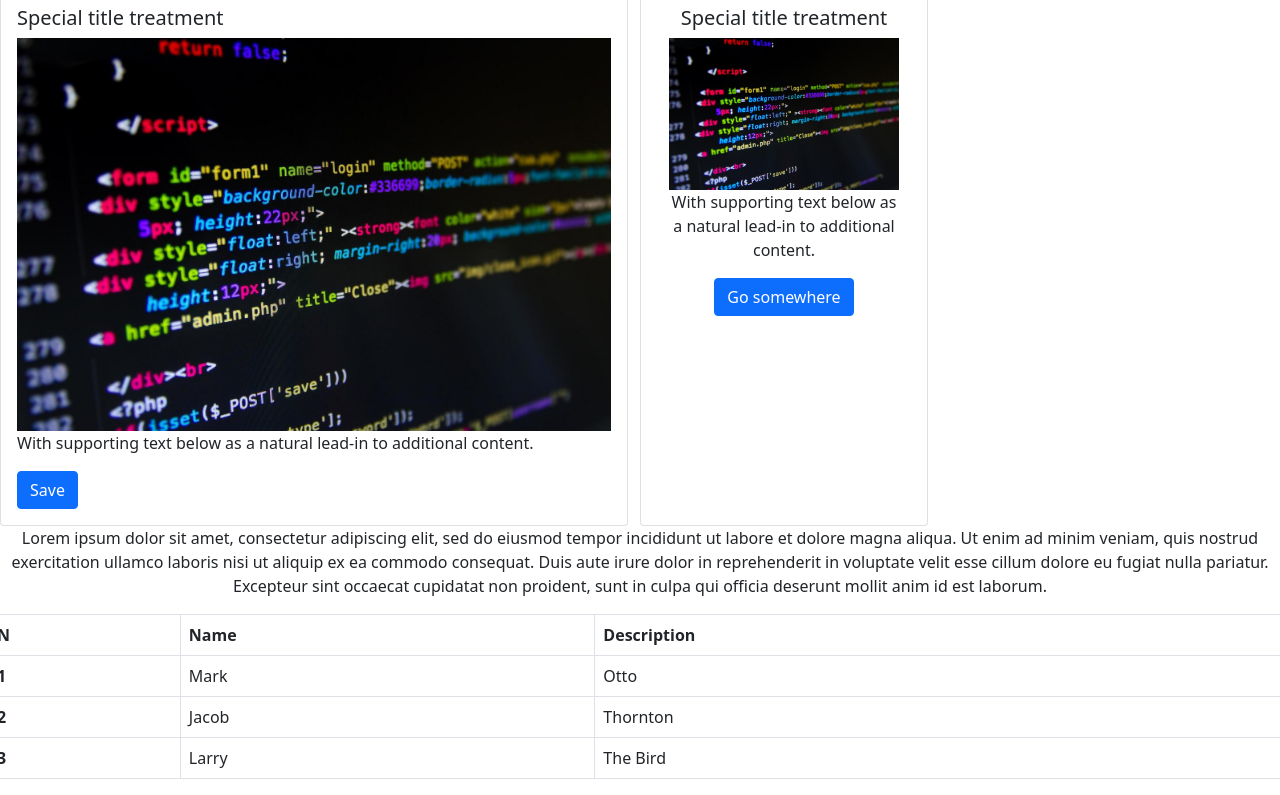
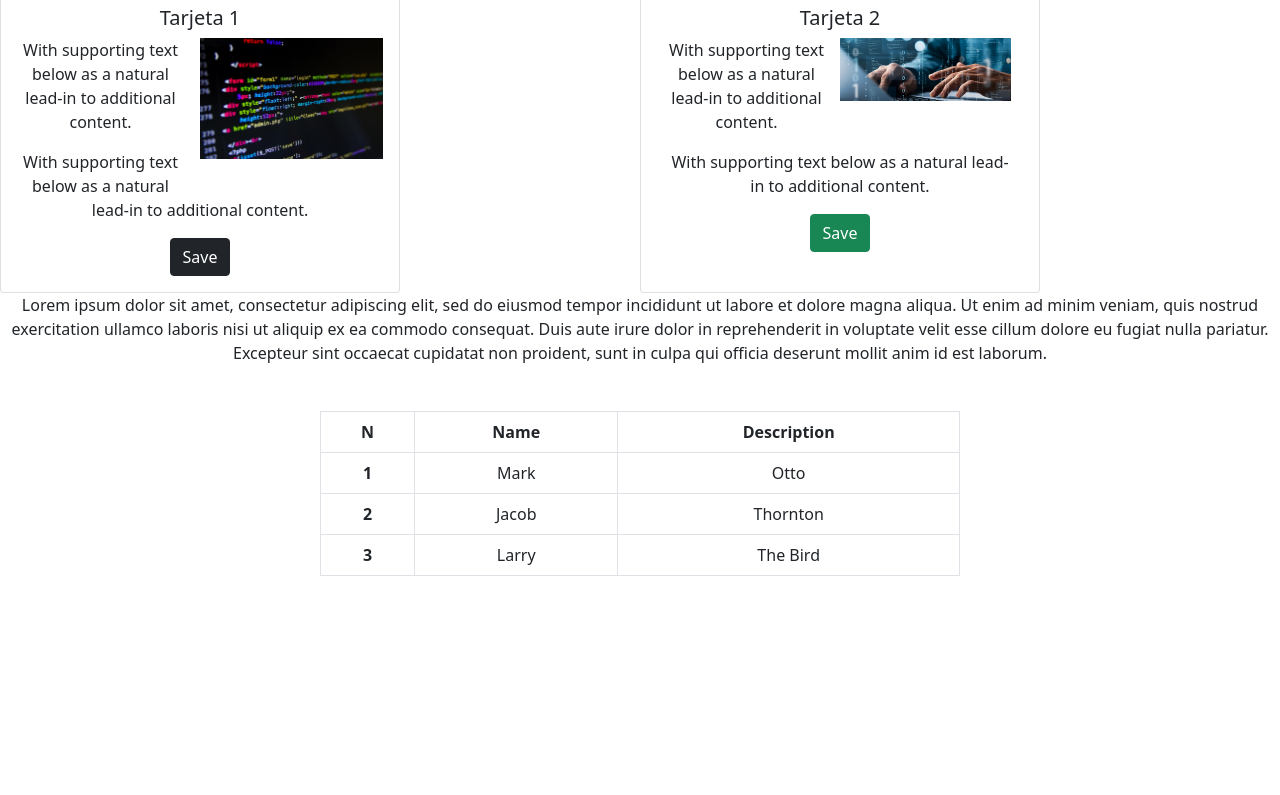
Before and after one commit to BryanFabricio/Programacion-Web, a plain HTML site: page prueba_diagnostico/index.html in a window 1280 px wide. Shown: the part 67-862 px from the top of the page. After the commit the page ends 800 px from the top, so only its background shows below. Drawn offline with nearby package versions, Linux system fonts and the light colour scheme.

Commit message:
update table

```diff
--- a/prueba_diagnostico/index.html
+++ b/prueba_diagnostico/index.html
@@ -11,27 +11,29 @@
 </head>
 
 <body>
-
-    <h1>Programación Web</h1>
+    <h1 class="text-center">Programación Web</h1>
 
     <div class="row">
         <div class="col-sm-6">
-            <div class="card">
+            <div class="card text" style="width: 25rem; text-align: center;">
                 <div class="card-body">
-                    <h5 class="card-title">Special title treatment</h5>
-                    <img src="imagen1.jpg" alt="imagen_tarjeta" class="img-fluid">
+                    <h5 class="card-title">Tarjeta 1</h5>
+                    <img src="imagen1.jpg" alt="imagen_tarjeta" class="img-fluid col-md-6 float-md-end mb-3 ms-md-3">
                     <p class="card-text">With supporting text below as a natural lead-in to additional content.</p>
-                    <a href="#" class="btn btn-primary">Save</a>
+
+                    <p class="card-text">With supporting text below as a natural lead-in to additional content.</p>
+                    <button type="button" class="btn btn-dark">Save</button>
                 </div>
             </div>
         </div>
 
-        <div class="card text-center" style="width: 18rem;">
+        <div class="card text" style="width: 25rem; text-align: center;">
             <div class="card-body">
-                <h5 class="card-title">Special title treatment</h5>
-                <img src="imagen1.jpg" alt="imagen_tarjeta" class="img-fluid">
+                <h5 class="card-title">Tarjeta 2</h5>
+                <img src="imagen2.jpg" alt="imagen_tarjeta" class="img-fluid col-md-6 float-md-end mb-3 ms-md-3">
                 <p class="card-text">With supporting text below as a natural lead-in to additional content.</p>
-                <a href="#" class="btn btn-primary">Go somewhere</a>
+                <p class="card-text">With supporting text below as a natural lead-in to additional content.</p>
+                <button type="button" class="btn btn-success">Save</button>
             </div>
         </div>
 
@@ -42,7 +44,9 @@
             esse cillum dolore eu fugiat nulla pariatur. Excepteur sint occaecat cupidatat non proident, sunt in culpa
             qui officia deserunt mollit anim id est laborum. </p>
 
-        <table class="table table-bordered">
+        <div style="display: flex; justify-content: center; align-items: center; height: 30vh;">
+            <table class="table table-bordered" style="width: 50%; text-align: center;">
+
                 <thead>
                     <tr>
                         <th scope="col">N</th>
@@ -71,6 +75,7 @@
 
                 </tbody>
             </table>
+        </div>
 </body>
 
 </html>
```
Also changed, not shown: prueba_diagnostico/imagen2.jpg (added). Lines whose indentation alone changed are shown as unchanged.
